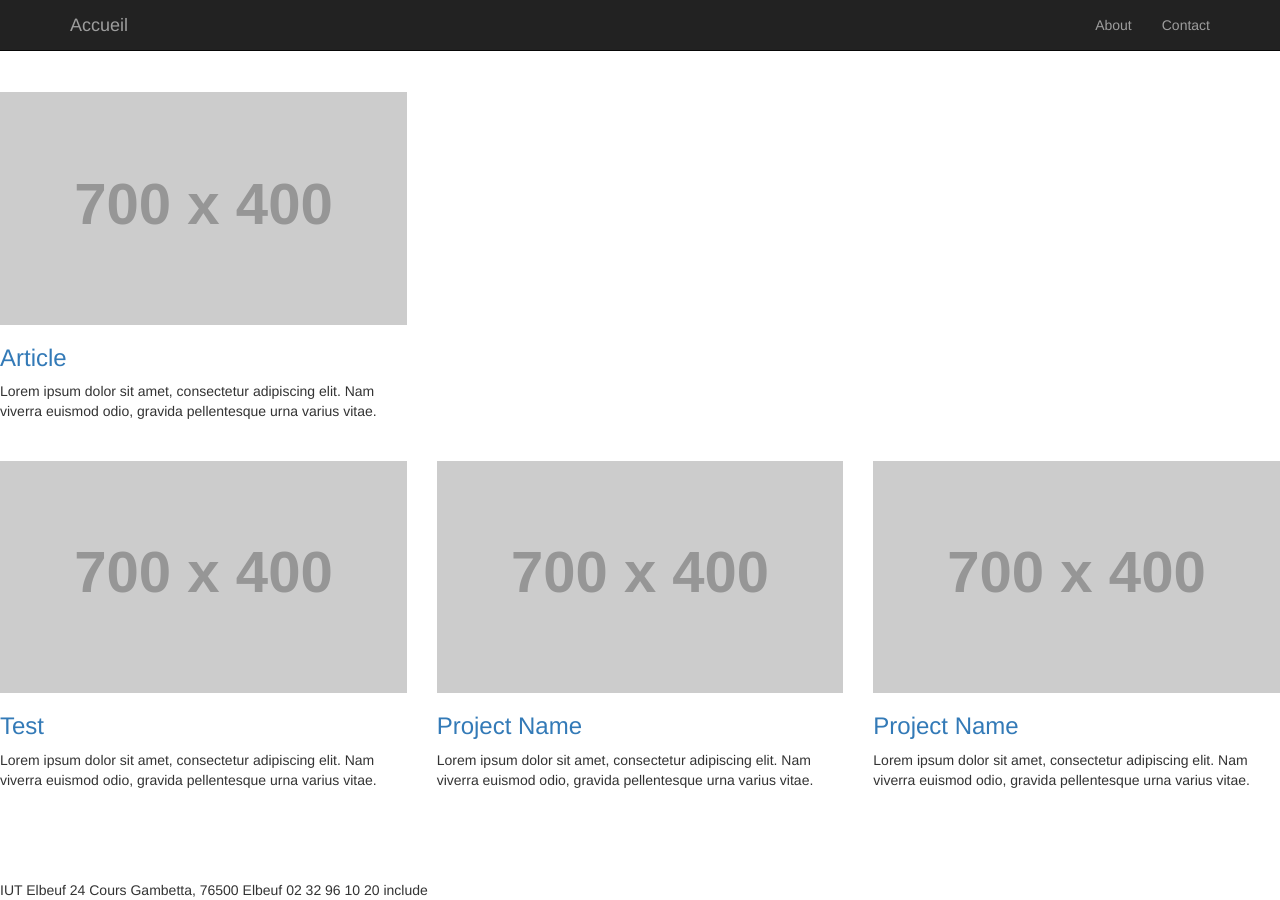
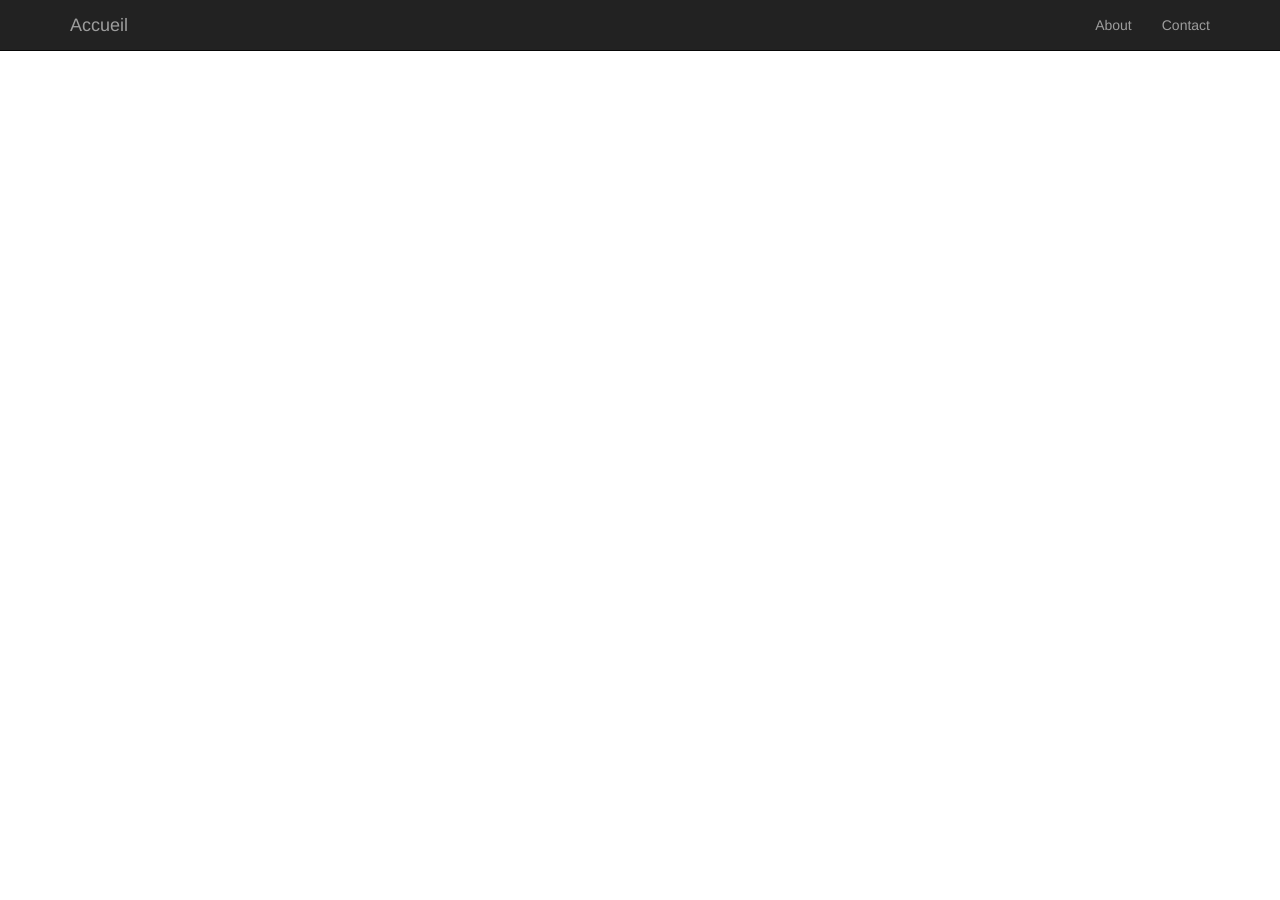
Before and after one commit to LeaBr/LeaBr.github.io, a Jekyll site: the page built from index.html, in a window 1280 px wide and 900 px high, scrolled down 878 px. Built offline with Jekyll 4.4.1, drawn with Linux system fonts in a browser that asks for light colours; nearby versions of some CDN libraries; library files that are not in the unit come from our copies.

Commit message:
modifié :         index.html

```diff
--- a/index.html
+++ b/index.html
@@ -5,9 +5,9 @@
 
 <p>Ceci est le texte qui apparaitra dans content de la page default.html</p>
 
+<div class="row">
+{% for post in site.posts %}
 
-{% for post in site.posts %}
-<div class="row">
 
             <div class="col-md-4 img-portfolio">
                 <a href="{{ post.url }}">
@@ -18,35 +18,6 @@
                 </h3>
                 <p>Lorem ipsum dolor sit amet, consectetur adipiscing elit. Nam viverra euismod odio, gravida pellentesque urna varius vitae.</p>
             </div>
-</div>
+
 {% endfor %}
-
-  <div class="row">
-            <div class="col-md-4 img-portfolio">
-                <a href="{{ post.url }}">
-                    <img class="img-responsive img-hover" src="http://placehold.it/700x400" alt="">
-                </a>
-                <h3>
-                    <a href="portfolio-item.html">Test</a>
-                </h3>
-                <p>Lorem ipsum dolor sit amet, consectetur adipiscing elit. Nam viverra euismod odio, gravida pellentesque urna varius vitae.</p>
-            </div>
-            <div class="col-md-4 img-portfolio">
-                <a href="{{ post.url }}">
-                    <img class="img-responsive img-hover" src="http://placehold.it/700x400" alt="">
-                </a>
-                <h3>
-                    <a href="portfolio-item.html">Project Name</a>
-                </h3>
-                <p>Lorem ipsum dolor sit amet, consectetur adipiscing elit. Nam viverra euismod odio, gravida pellentesque urna varius vitae.</p>
-            </div>
-            <div class="col-md-4 img-portfolio">
-                <a href="portfolio-item.html">
-                    <img class="img-responsive img-hover" src="http://placehold.it/700x400" alt="">
-                </a>
-                <h3>
-                    <a href="portfolio-item.html">Project Name</a>
-                </h3>
-                <p>Lorem ipsum dolor sit amet, consectetur adipiscing elit. Nam viverra euismod odio, gravida pellentesque urna varius vitae.</p>
-            </div>
-        </div>
+   </div>
```
